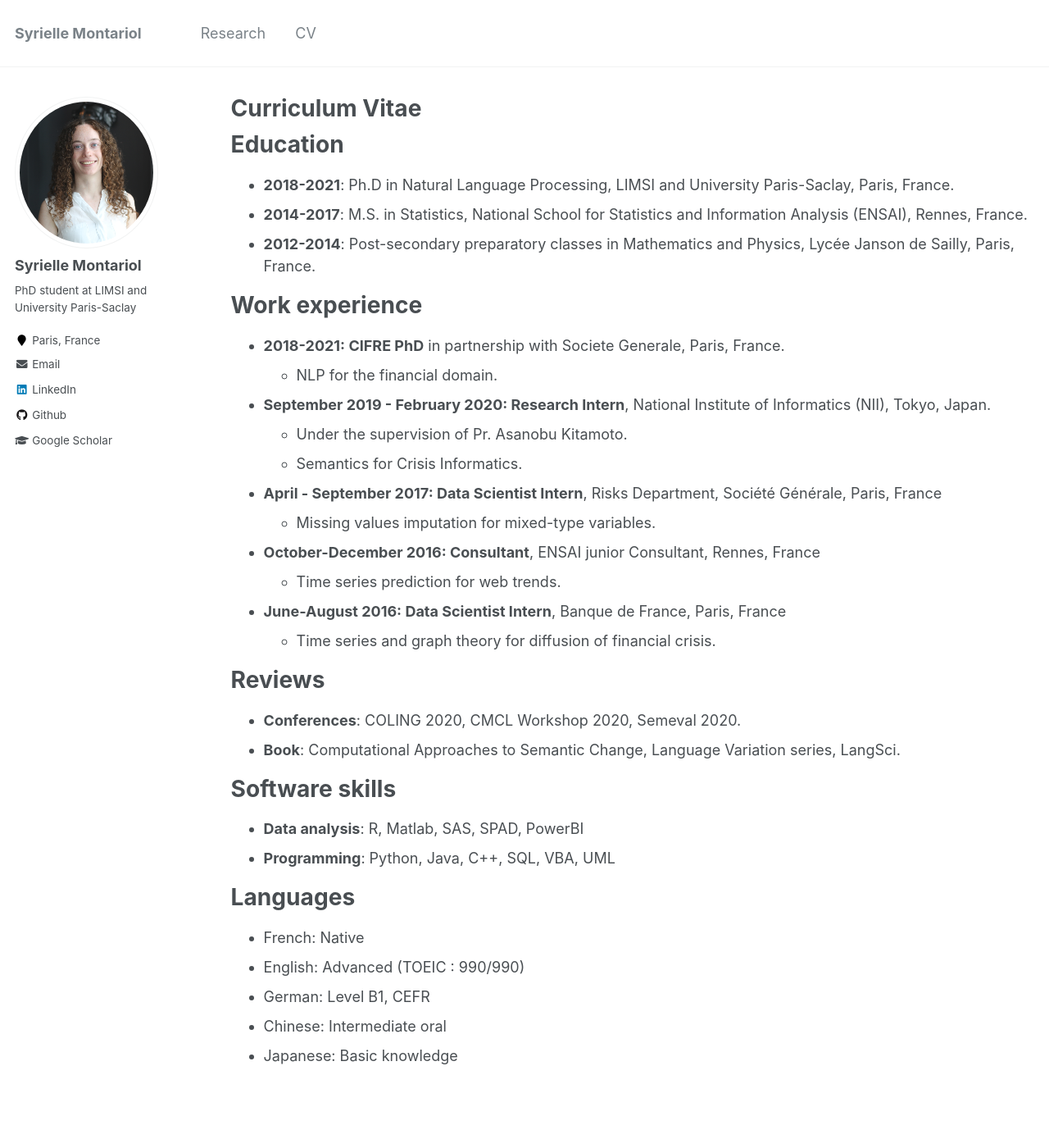
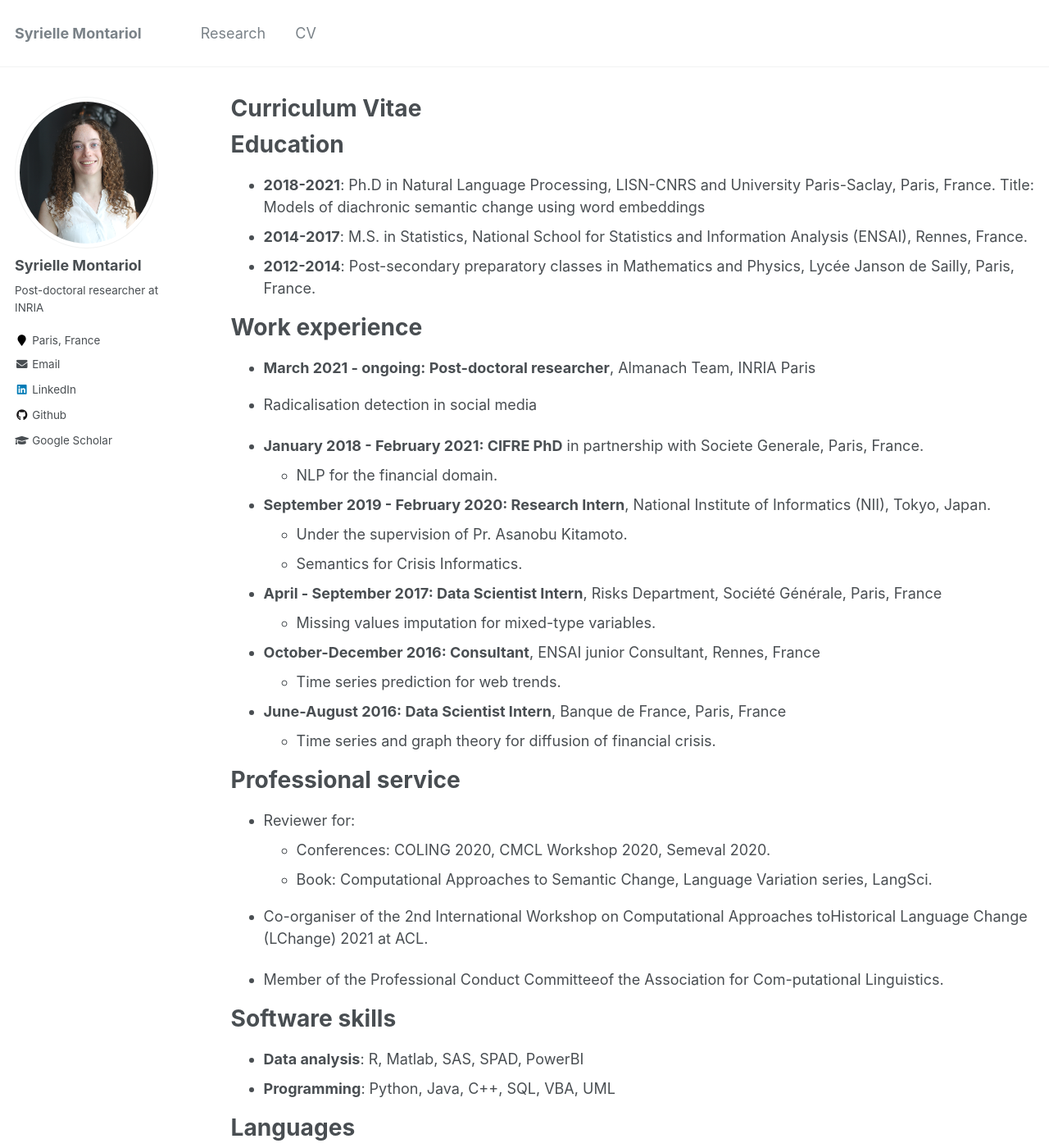
Before and after one commit to smontariol/smontariol.github.io, a Jekyll site: the page built from _pages/cv.md, in a window 1280 px wide and 1400 px high. Shown: the whole window at 82% size. Built offline with Jekyll 4.4.1, drawn with Linux system fonts in a browser that asks for light colours; some web fonts are replaced.

Commit message:
update postdoc

```diff
--- a/_config.yml
+++ b/_config.yml
@@ -10,7 +10,7 @@ locale                   : "en-US"
 title                    : "Syrielle Montariol"
 title_separator          : "-"
 name                     : &name "Syrielle Montariol"
-description              : &description "PhD student at LIMSI and University Paris-Saclay"
+description              : &description "Post-doctoral researcher at INRIA"
 url                      :  https://smontariol.github.io #"http://127.0.0.1:4000/" #https://gaslen.github.io  # https://academicpages.github.io # the base hostname & protocol for your site e.g. "https://mmistakes.github.io"
 baseurl                  : "" # the subpath of your site, e.g. "/blog"
 repository               : "smontariol/smontariol.github.io"
@@ -82,12 +82,12 @@ analytics:
 author:
   name             :  "Syrielle Montariol"
   avatar           : "profil.png"
-  bio              : "PhD student at LIMSI and University Paris-Saclay"
+  bio              : "Post-doctoral researcher at INRIA"
   location         : "Paris, France"
   employer         :
   pubmed           :
   googlescholar    : "citations?user=oM63nTMAAAAJ&hl=en"
-  email            : "syrielle.montariol@limsi.fr"
+  email            : "syrielle.montariol@inria.fr"
   researchgate     :  # example: "https://www.researchgate.net/profile/yourprofile"
   uri              :
   bitbucket        :
--- a/_pages/cv.md
+++ b/_pages/cv.md
@@ -11,14 +11,18 @@ redirect_from:
 
 Education
 ======
-* **2018-2021**: Ph.D in Natural Language Processing, LIMSI and University Paris-Saclay, Paris, France.
+* **2018-2021**: Ph.D in Natural Language Processing, LISN-CNRS and University Paris-Saclay, Paris, France.
+Title:  Models of diachronic semantic change using word embeddings
 * **2014-2017**: M.S. in Statistics, National School for Statistics and Information Analysis (ENSAI), Rennes, France.
 * **2012-2014**: Post-secondary preparatory classes in Mathematics and Physics, Lycée Janson de Sailly, Paris, France.
 
 
 Work experience
 ======
-* **2018-2021: CIFRE PhD** in partnership with Societe Generale, Paris, France.
+* **March 2021 - ongoing: Post-doctoral researcher**, Almanach Team, INRIA Paris
+* Radicalisation detection in social media
+
+* **January 2018 - February 2021: CIFRE PhD** in partnership with Societe Generale, Paris, France.
   * NLP for the financial domain.
 
 * **September 2019 - February 2020: Research Intern**, National Institute of Informatics (NII), Tokyo, Japan.
@@ -34,10 +38,15 @@ Work experience
 * **June-August 2016: Data Scientist Intern**, Banque de France, Paris, France
   * Time series and graph theory for diffusion of financial crisis.
 
-Reviews
+Professional service
 ======
-* **Conferences**: COLING 2020, CMCL Workshop 2020, Semeval 2020.
-* **Book**: Computational Approaches to Semantic Change, Language Variation series, LangSci.
+* Reviewer for:
+  * Conferences: COLING 2020, CMCL Workshop 2020, Semeval 2020.
+  * Book: Computational Approaches to Semantic Change, Language Variation series, LangSci.
+
+* Co-organiser of the 2nd International Workshop on Computational Approaches toHistorical Language Change (LChange) 2021 at ACL.
+
+* Member of the Professional Conduct Committeeof the Association for Com-putational Linguistics.
 
 Software skills
 ======
```
Also changed, not shown: _pages/about.md (+4 -3 lines).
